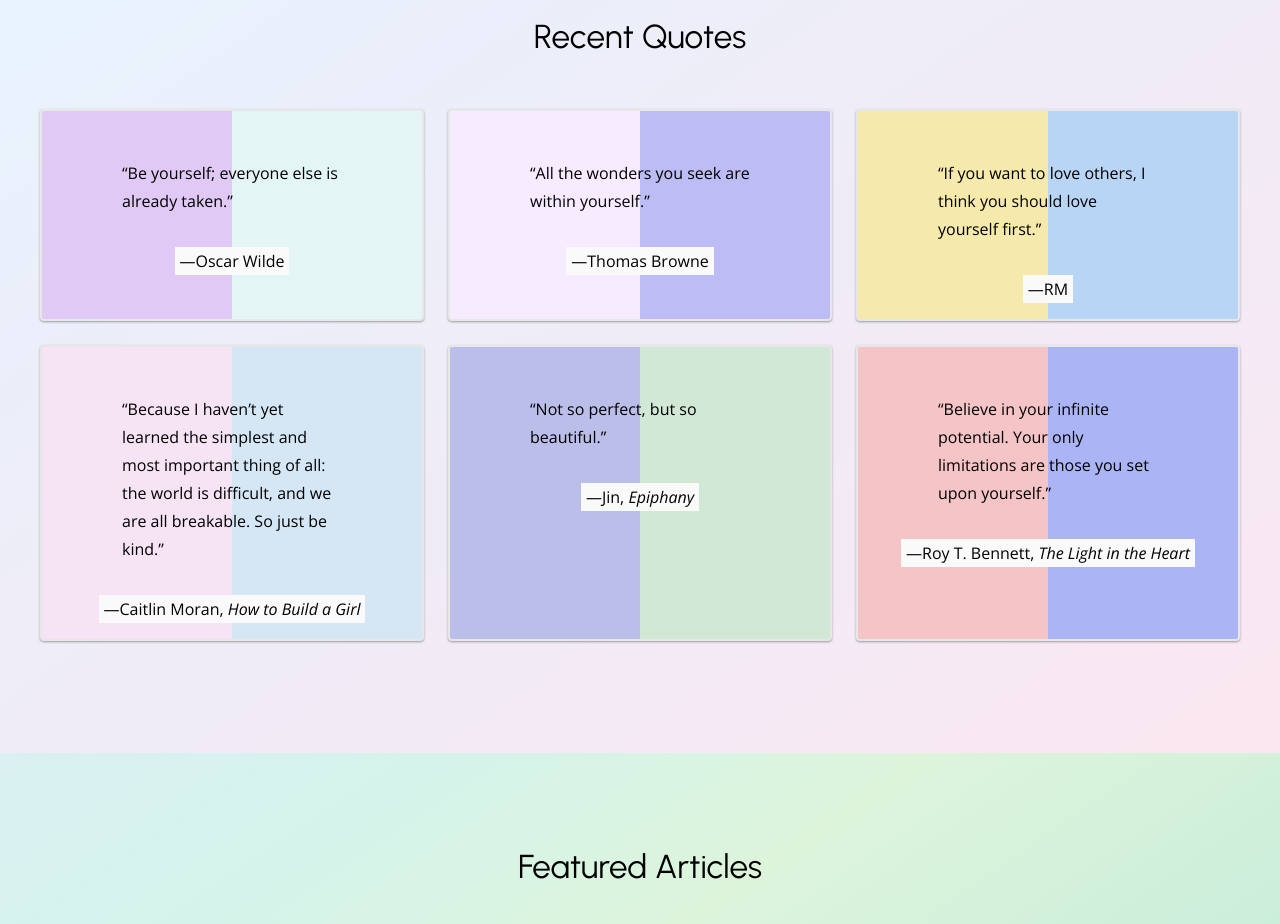
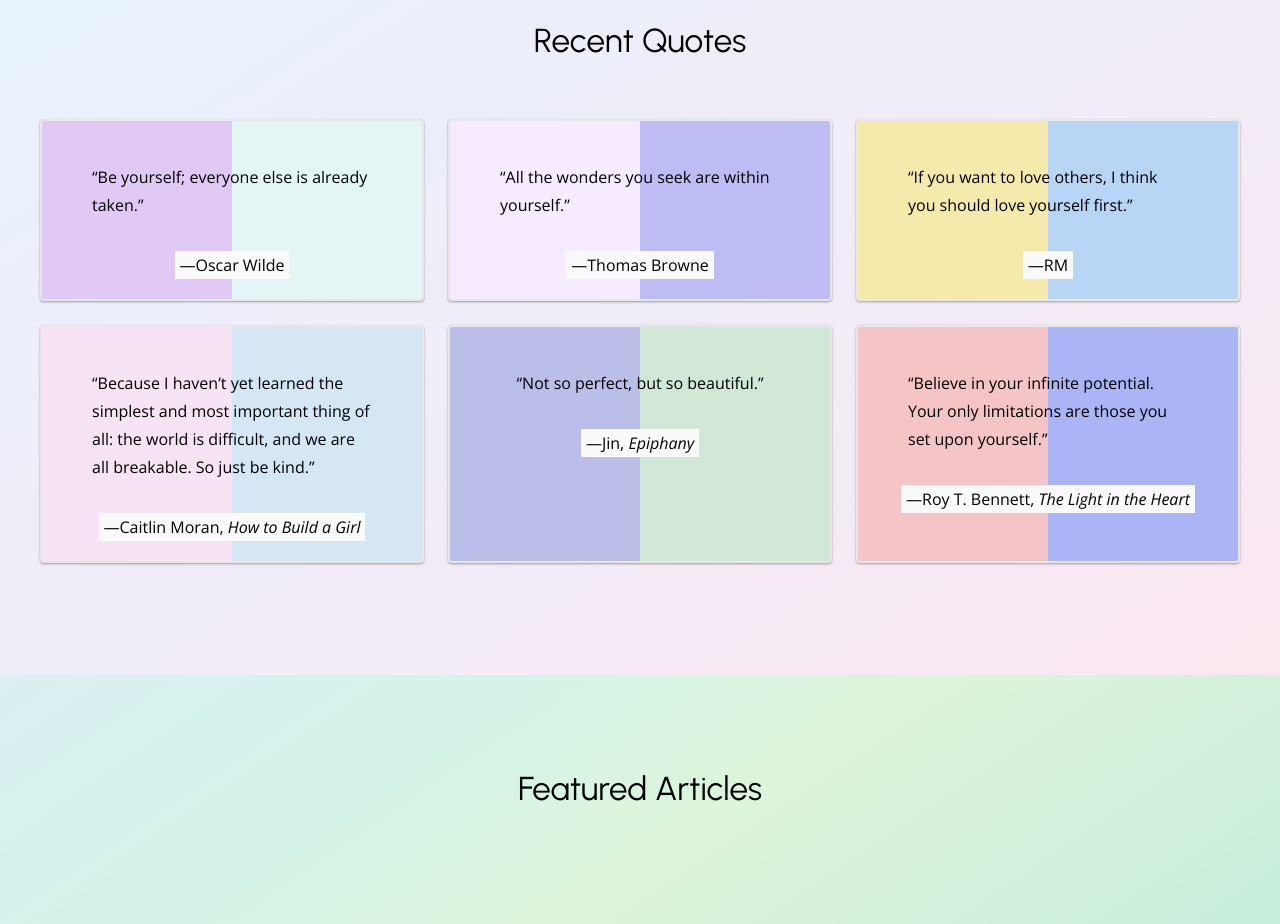
Before and after one commit to anniemh/landing-page, a plain HTML site: page index.html in a window 1280 px wide. Shown: the part 2100-3024 px from the top of the page. Drawn offline with nearby package versions, Linux system fonts and the light colour scheme.

Commit message:
Update quote-cards.css

```diff
--- a/css/quote-cards.css
+++ b/css/quote-cards.css
@@ -60,6 +60,10 @@
     background-image: linear-gradient(to right, #f5c4c7 0%, #f5c4c7 50%, #abb4f5 50%, #abb4f5 100%);
 }
 
+figure {
+    margin: 10px;
+}
+
 blockquote p::before {
     content: '\201C';
 }
```
